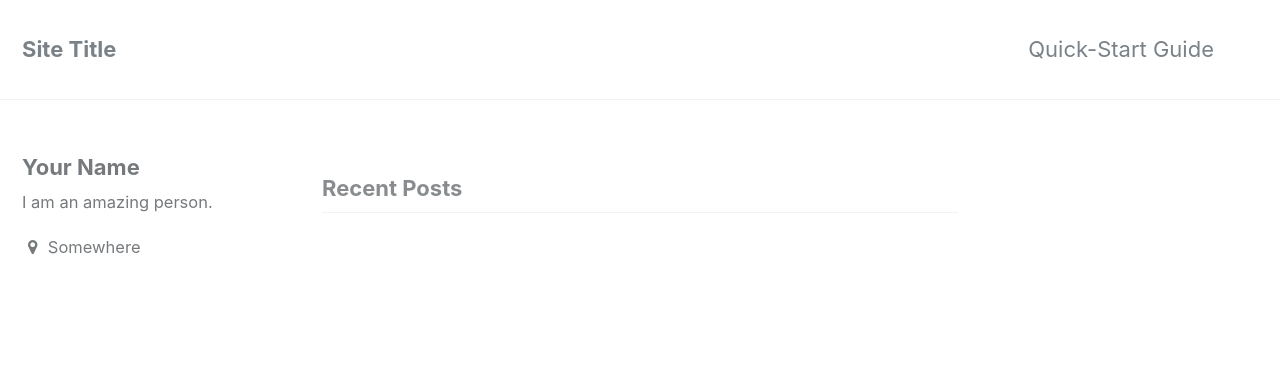
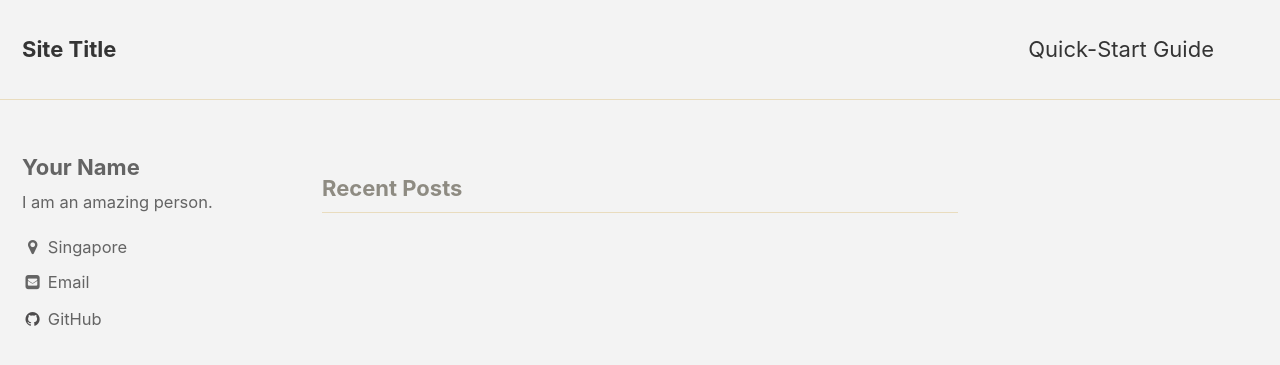
Before and after one commit to zyunsg/zyun, a Jekyll site: the page built from index.html, in a window 1280 px wide and 900 px high. Shown: the top 365 px of the window. Built offline with Jekyll 4.4.1, drawn with Linux system fonts in a browser that asks for light colours; the list of posts is cut into pages by our own code.

Commit message:
Update _config.yml

```diff
--- a/_config.yml
+++ b/_config.yml
@@ -5,7 +5,7 @@
 # For technical reasons, this file is *NOT* reloaded automatically when you use
 # `jekyll serve`. If you change this file, please restart the server process.
 
-minimal_mistakes_skin    : "default" # "air", "aqua", "contrast", "dark", "dirt", "neon", "mint", "plum", "sunrise"
+minimal_mistakes_skin    : "dirt" # "air", "aqua", "contrast", "dark", "dirt", "neon", "mint", "plum", "sunrise"
 
 # Site Settings
 locale                   : "en"
@@ -87,8 +87,8 @@ author:
   name             : "Your Name"
   avatar           : # path of avatar image, e.g. "/assets/images/bio-photo.jpg"
   bio              : "I am an amazing person."
-  location         : "Somewhere"
-  email            :
+  location         : "Singapore"
+  email            : "zyunsg@gmail.com"
   uri              :
   bitbucket        :
   codepen          :
@@ -96,7 +96,7 @@ author:
   flickr           :
   facebook         :
   foursquare       :
-  github           :
+  github           : "https://github.com/zyunsg"
   gitlab           :
   google_plus      :
   keybase          :
```
